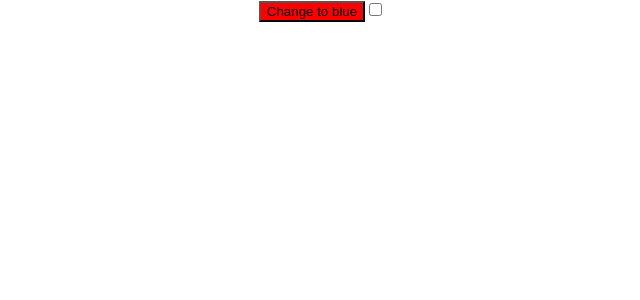
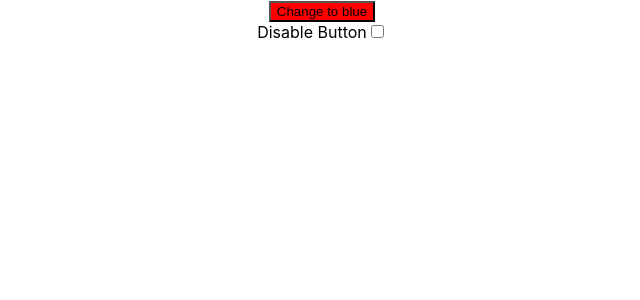
Before and after one commit to aadarsh10c/color-button, a React (Create React App) app: page / in a window 1280 px wide. Shown: the top 300 px of the page, without its empty margins (318-958 px from the left). Built offline with nearby package versions, Linux system fonts and the light colour scheme.

Commit message:
checkbox funcionality added and tested.

```diff
--- a/src/App.js
+++ b/src/App.js
@@ -3,16 +3,27 @@ import './App.css';
 
 function App() {
   const [currentcolor , setCurrentColor] = React.useState('red')
+  const [isDisabled, setIsDisabled] = React.useState(false)
   const nextColor = currentcolor === 'red' ? 'blue' : 'red'
   return (
     <div className='App'>
       <button
         onClick={() => setCurrentColor(nextColor)}
         style={{backgroundColor : currentcolor}}
+        disabled={isDisabled}
       >
         Change to {nextColor}
       </button>
-      <input type='checkbox'/>
+      <div>
+        <label for='isDisabled'>{ isDisabled ? 'Enable' : 'Disable'} Button</label>
+        <input
+        id='isDisabled'
+        type='checkbox'
+        defaultChecked={isDisabled}
+        onChange={(e) => setIsDisabled(e.target.checked)}
+        />
+      </div>
+
     </div>
   );
 }
```
Also changed, not shown: 1 other file (tests, documents, lock files or other folders).
